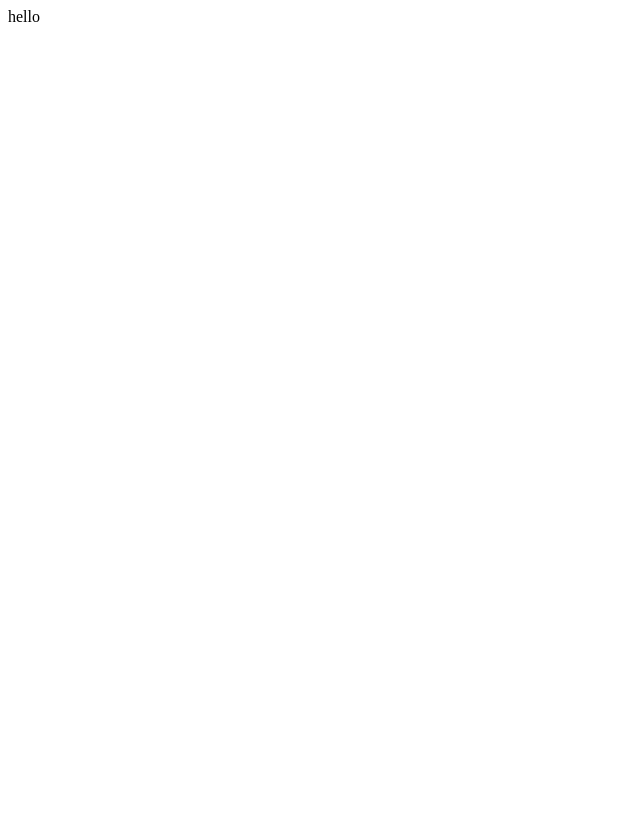
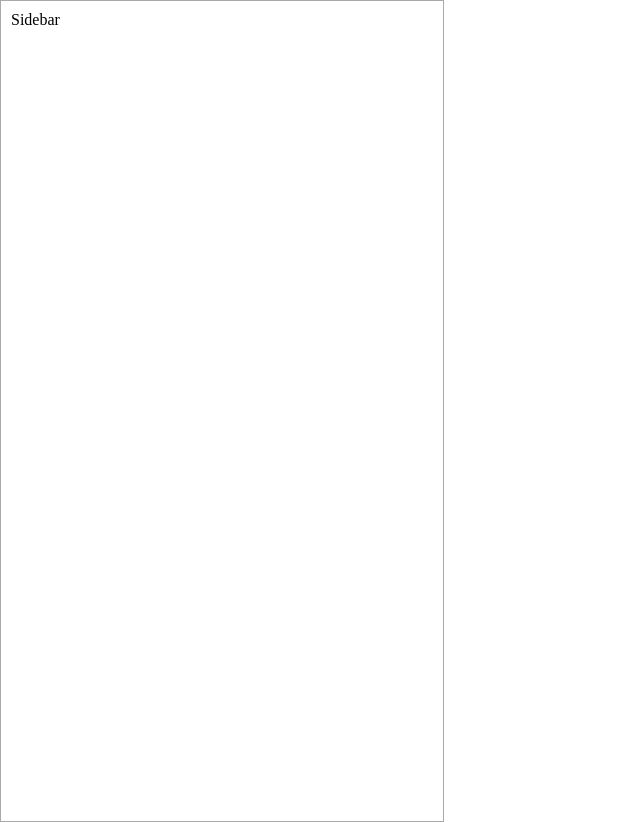
Before and after one commit to romulussenter/github-metrics, a React (Create React App) app: page / in a window 1280 px wide. Shown: the whole page, without its empty margins (0-640 px from the left). Before the commit the page ends 800 px from the top, so only its background shows below. Built offline with nearby package versions, Linux system fonts and the light colour scheme.

Commit message:
created the basic sidebar component

```diff
--- a/src/App.js
+++ b/src/App.js
@@ -1,12 +1,20 @@
 import React, { Component } from 'react';
 import './App.css';
 
+//Components
+import UserSideBar from './UserSideBar';
+
 class App extends Component {
-
+  constructor(){
+    super();
+    this.state = {
+      users: []
+    }
+  }
   render() {
     return (
       <div>
-        hello
+        <UserSideBar />
       </div>
     );
   }
--- /dev/null
+++ b/src/UserSideBar.css
@@ -0,0 +1,7 @@
+.UserSideBar--container {
+    height: 100vh;
+    display: flex;
+    border: 1px solid #aaa;
+    width: 33vw;
+    padding: 10px;
+}
--- /dev/null
+++ b/src/UserSideBar.js
@@ -0,0 +1,14 @@
+import React, { Component } from 'react';
+import './UserSideBar.css';
+
+class UserSideBar extends Component {
+    render(){
+        return (
+            <div className="UserSideBar--container">
+                Sidebar
+            </div>
+        );
+    }
+}
+
+export default UserSideBar;
--- a/src/index.css
+++ b/src/index.css
@@ -0,0 +1,4 @@
+body {
+    padding: 0;
+    margin: 0;
+}
```
